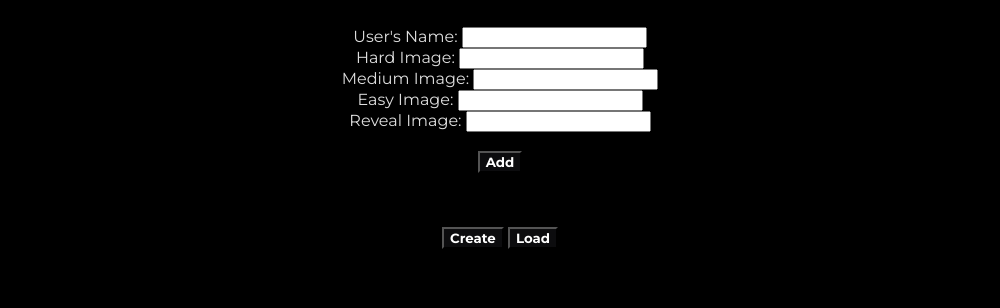
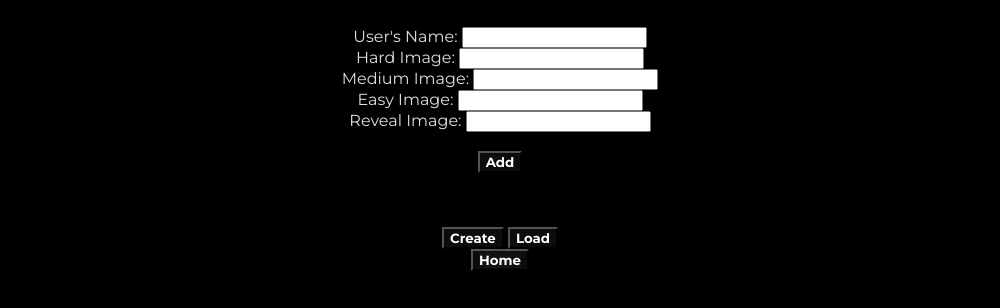
Before and after one commit to CodyBrunson/MarioKartGeoguessr, a website built with Vite: page fileCreation.html in a window 1280 px wide. Shown: the part 86-394 px from the top of the page, without its empty margins (140-1140 px from the left). Built offline with nearby package versions, Linux system fonts and the light colour scheme.

Commit message:
Added a home button in the filecreation page. Added readme.

```diff
--- a/fileCreation.html
+++ b/fileCreation.html
@@ -39,6 +39,9 @@
     <button class="file-interaction-create-button">Create</button>
     <input type="file" id="file-loader" accept=".json" />
     <button class="file-interaction-load-button">Load</button>
+    <section>
+      <button><a href="index.html">Home</a></button>
+    </section>
   </main>
 </body>
 <script type="module" src="/src/fileCreation.ts"></script>
```
Also changed, not shown: README.md (added).
